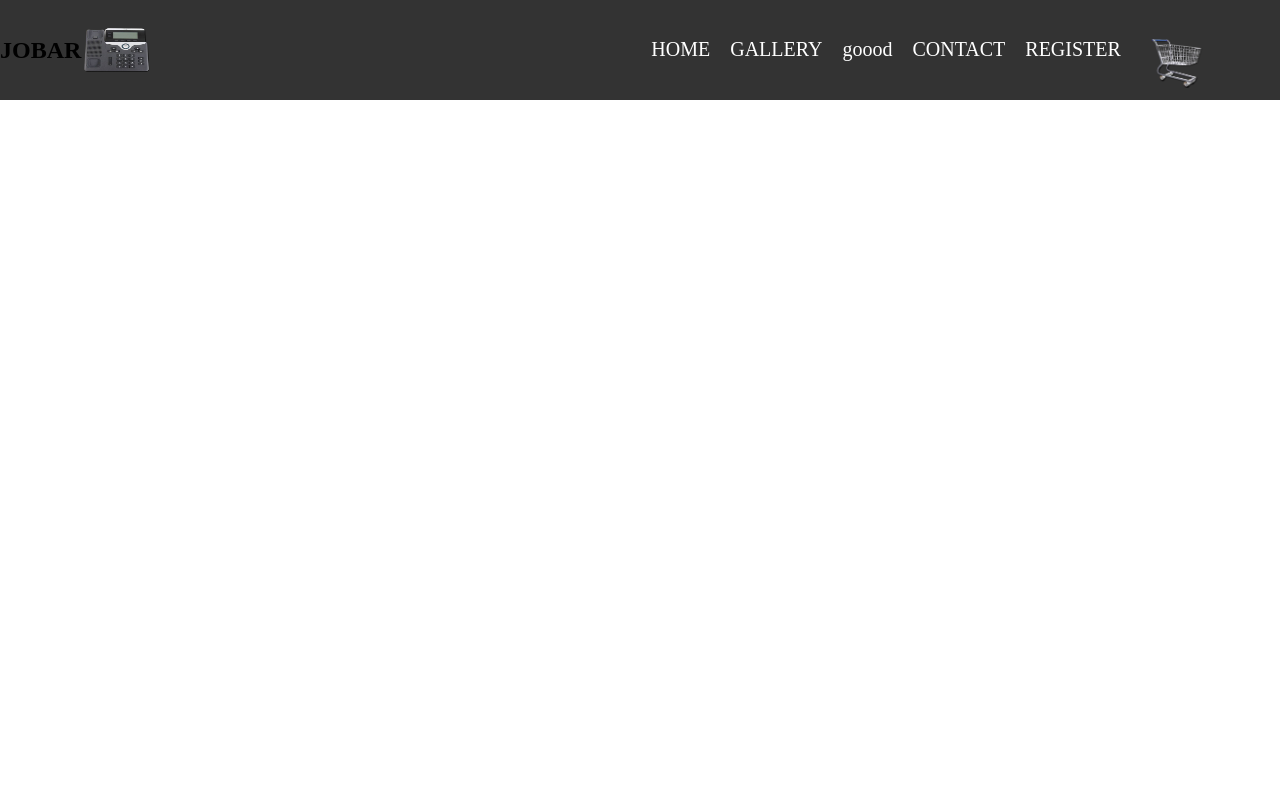
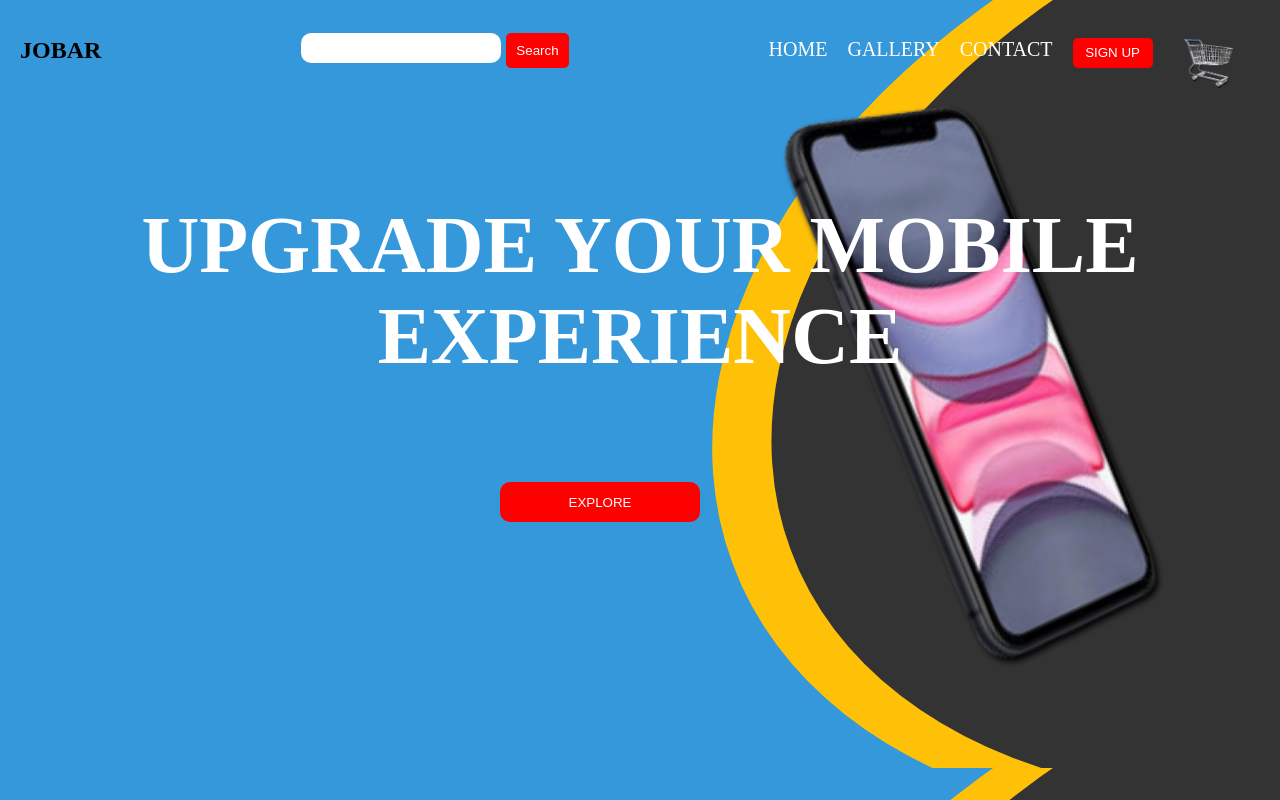
Before and after one commit to eljossea/hackarton-e-commerce-challenge, a plain HTML site: page design.html in a window 1280 px wide. Drawn offline with Linux system fonts and the light colour scheme.

Commit message:
i add hover to the image

```diff
--- a/design.css
+++ b/design.css
@@ -10,15 +10,37 @@ nav {
     justify-items: center;
     width: 100%;
     height: 100px;
-    background-color: #333333;
+
+    /* background-color: #333333; */
+}
+h2 {
+    padding-left: 20px;
 }
 img {
     width: 70px;
     height: 50px;
 }
+.search {
+    padding-left: 200px;
+    display: flex;
+}
+.sb {
+    width: 200px;
+    height: 30px;
+    border-radius: 10px;
+    border: none;
+}
+.sbtn {
+    border-radius: 5px;
+    border: none;
+    background-color: red;
+    color: #fff;
+    padding: 10px;
+    margin-left: 5px;
+}
 ul {
     margin-top: 30px;
-    padding-left: 500px;
+    padding-left: 200px;
     display: flex;
 }
 li {
@@ -30,12 +52,70 @@ li {
     display: inline;
     align-items: center;
 }
+li :hover{
+    color: red;
+}
+.btn {
+    background-color: red;
+    width: 80px;
+    height: 30px;
+    text-align: center;
+    border: none;
+    border-radius: 5px;
+
+}
 a {
     color: white;
     text-decoration: none;
 }
-/* .img {
-    width: 50px;
-    height: 50px;
-    margin-left: 20px;
-} */
+a :hover {
+    cursor: pointer;
+}
+.header {
+    background-image: url(/assets/bg.png);
+    width: 100;
+    height: 100vh;
+    justify-content: center;
+    align-items: center;
+    position: relative;
+}
+.bg {
+    width: 500px;
+    height: 600px;
+    display: flex;
+    position: absolute;
+    margin-top: -30px;
+    margin-left: 700px;
+    transition: transform 0.5s;
+    z-index: 0;
+}
+.bg:hover{
+    transform: scale(1.2);
+}
+h1 {
+    font-size: 80px;
+    margin-top: 100px;
+    color: #fff;
+    text-align: center;
+    z-index: 1;
+    position: relative;
+}
+.Ebtn {
+    width: 200px;
+    height: 40px;
+    align-items: center;
+    justify-content: center;
+    margin-left: 500px;
+    margin-top: 100px;
+    color: #fff;
+    background-color: red;
+    border: none;
+    border-radius: 10PX;
+}
+
+/* GALLERY */
+
+.gallery {
+    width: 100%;
+    height: 100vh;
+}
--- a/design.html
+++ b/design.html
@@ -4,25 +4,34 @@
     <meta charset="UTF-8">
     <meta name="viewport" content="width=device-width, initial-scale=1.0">
     <link rel="stylesheet" href="/design.css">
-    <title>Document</title>
+    <title>JOBAR</title>
 </head>
 <body>
     <section class="header">
         <nav>
             <h2>JOBAR</h2>
-            <img src="/assets/phone-removebg-preview.png" alt="">
+            <!-- <img src="/assets/phone-removebg-preview.png" alt=""> -->
+            <form class="search">
+                <input class="sb"  placeholder="">
+                <button class="sbtn" type="submit">Search</button>
+              </form>
+
             <div class="">
                 <ul>
                     <li><a href="#">HOME</a></li>
-                    <li><a href="#">GALLERY</a></li>
-                    <li><a href="#">goood</a></li>
+                    <li><a href="/gallery.html">GALLERY</a></li>
                     <li><a href="#">CONTACT</a></li>
-                    <li class="btn"><a href="#">REGISTER</a></li>
+                    <li><button class="btn"><a href="#">SIGN UP</a></button></li>
                     <li><a href=""><img class="img" src="/assets/download-removebg-preview.png" alt=""></a></li>
                 </ul>
+
             </div>
         </nav>
 
+        <img class="bg" src="/assets/Capture-removebg-preview.png" alt="">
+        <h1>UPGRADE YOUR <span>MOBILE</span>  <br> EXPERIENCE</h1>
+        <button class="Ebtn"><a href="/gallery.html"></a>EXPLORE</button>
+
     </section>
-</body>
+    </body>
 </html>
--- /dev/null
+++ b/gallery.css
@@ -0,0 +1,37 @@
+* {
+    box-sizing: border-box;
+    padding: 0;
+    margin: 0;
+}
+
+/* GALLERY */
+
+.gallery {
+    width: 100%;
+    height: 50vh;
+
+}
+
+.gallery1 {
+    width: 100%;
+    height: 100vh;
+    background-color: blue;
+    display: flex;
+    align-items: center;
+    justify-content: space-between;
+}
+.listing .listing1 .listing2 {
+    width: 100px;
+    height: 20px;
+}
+
+.listing img .listing1 img .listing2 img{
+    width: 10px;
+    height: 50px;
+    border-radius: 20px;
+    margin-left: 20px;
+}
+img{
+    width: 100px;
+    height: 100px;
+}
```
Also changed, not shown: gallery.html (added, +35 -0 lines), assets/71lcPobVpTL.jpg (added), assets/Capture-removebg-preview.png (added), assets/Capture.PNG (added), assets/Honor-Magic-Vs.jpg (added), assets/Untitled design.png (added), assets/bg-phone.png (added), assets/bg.png (added), assets/bp.png (added), assets/honor-view-40-5g-phone.webp (added), assets/honour.webp (added), assets/tecno_phantom_x.png (added).
